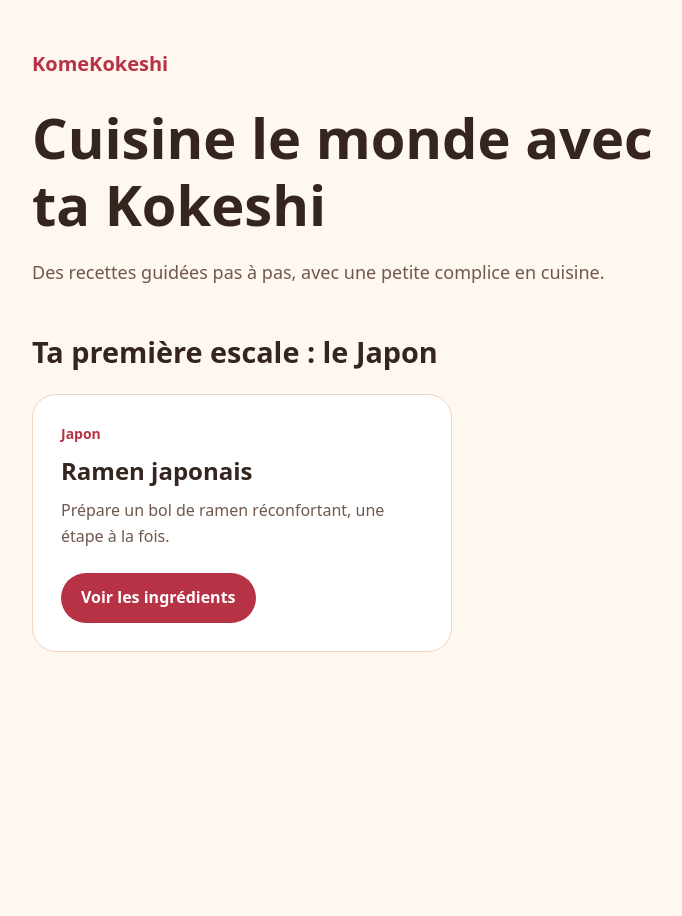
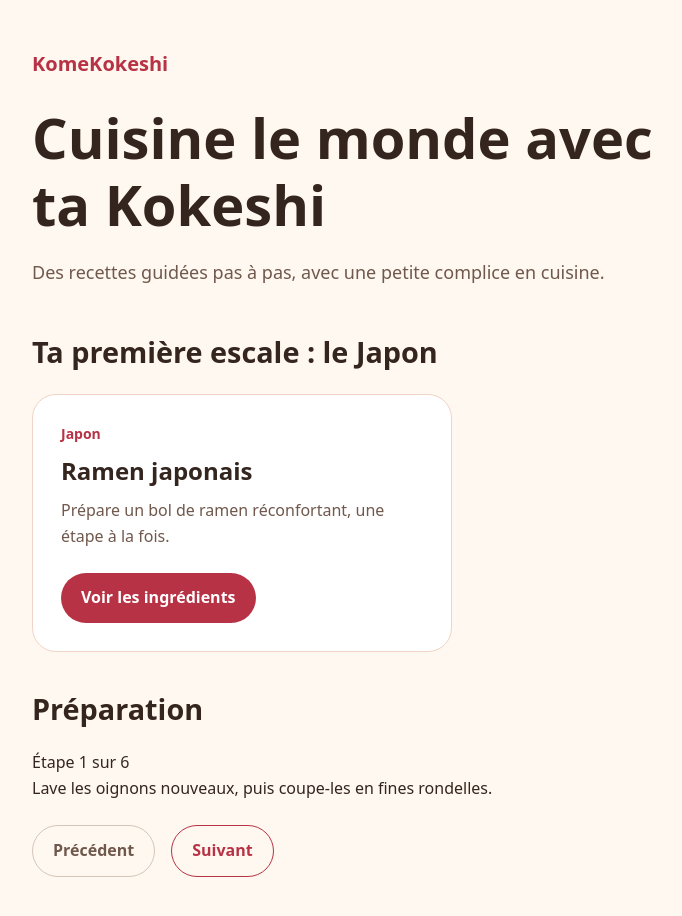
Before and after one commit to kahija/komekokeshi, a React (Vite) app: page / in a window 1280 px wide. Shown: the top 916 px of the page, without its empty margins (152-834 px from the left). Before the commit the page ends 800 px from the top, so only its background shows below. Built offline with nearby package versions, Linux system fonts and the light colour scheme.

Commit message:
feat: add cooking steps and navigation

```diff
--- a/src/App.tsx
+++ b/src/App.tsx
@@ -3,6 +3,9 @@ import { ramenRecipe } from "./data/recipes";
 
 function App() {
   const [showIngredients, setShowIngredients] = useState(false);
+  const [currentStepIndex, setCurrentStepIndex] = useState(0);
+
+  const currentStep = ramenRecipe.steps[currentStepIndex];
 
   return (
     <main className="home">
@@ -46,6 +49,34 @@ function App() {
           </div>
         </article>
       </section>
+      <section className="cooking" aria-labelledby="cooking-title">
+        <h2 id="cooking-title">Préparation</h2>
+
+        <div aria-live="polite" aria-atomic="true">
+          <p>
+            Étape {currentStepIndex + 1} sur {ramenRecipe.steps.length}
+          </p>
+          <p>{currentStep.instruction}</p>
+        </div>
+
+        <nav className="step-navigation" aria-label="Étapes de préparation">
+          <button
+            type="button"
+            disabled={currentStepIndex === 0}
+            onClick={() => setCurrentStepIndex((index) => index - 1)}
+          >
+            Précédent
+          </button>
+
+          <button
+            type="button"
+            disabled={currentStepIndex === ramenRecipe.steps.length - 1}
+            onClick={() => setCurrentStepIndex((index) => index + 1)}
+          >
+            Suivant
+          </button>
+        </nav>
+      </section>
     </main>
   );
 }
--- a/src/data/recipes.ts
+++ b/src/data/recipes.ts
@@ -1,9 +1,16 @@
+export type RecipeStep = {
+  id: string;
+  instruction: string;
+  action: "cut" | "mix" | "pour" | "cook" | "serve";
+};
+
 export type Recipe = {
   id: string;
   title: string;
   country: string;
   description: string;
   servings: number;
+  steps: RecipeStep[];
   ingredients: {
     id: string;
     name: string;
@@ -17,6 +24,44 @@ export const ramenRecipe: Recipe = {
   country: "Japon",
   description: "Prépare un bol de ramen réconfortant, une étape à la fois.",
   servings: 2,
+  steps: [
+    {
+      id: "prepare-spring-onions",
+      instruction:
+        "Lave les oignons nouveaux, puis coupe-les en fines rondelles.",
+      action: "cut",
+    },
+    {
+      id: "cook-eggs",
+      instruction:
+        "Plonge les œufs dans une casserole d’eau bouillante et laisse-les cuire 10 minutes. Refroidis-les sous l’eau froide, puis écale-les.",
+      action: "cook",
+    },
+    {
+      id: "heat-broth",
+      instruction:
+        "Verse le bouillon de légumes dans une casserole et porte-le à frémissement.",
+      action: "pour",
+    },
+    {
+      id: "season-broth",
+      instruction:
+        "Ajoute la sauce soja et l’huile de sésame au bouillon, puis mélange.",
+      action: "mix",
+    },
+    {
+      id: "cook-noodles",
+      instruction:
+        "Fais cuire les nouilles dans le bouillon selon le temps indiqué sur leur emballage.",
+      action: "cook",
+    },
+    {
+      id: "serve-ramen",
+      instruction:
+        "Répartis les nouilles et le bouillon dans deux bols. Ajoute les œufs coupés en deux et les oignons nouveaux.",
+      action: "serve",
+    },
+  ],
   ingredients: [
     { id: "noodles", name: "Nouilles pour ramen", quantity: "200 g" },
     { id: "broth", name: "Bouillon de légumes", quantity: "800 ml" },
--- a/src/index.css
+++ b/src/index.css
@@ -106,3 +106,36 @@ h3 {
   outline: 3px solid #34251f;
   outline-offset: 4px;
 }
+
+.cooking {
+  margin-top: 40px;
+}
+
+.step-navigation {
+  display: flex;
+  flex-wrap: wrap;
+  gap: 16px;
+  margin-top: 24px;
+}
+
+.step-navigation button {
+  padding: 12px 20px;
+  border: 1px solid #b83245;
+  border-radius: 999px;
+  background-color: transparent;
+  color: #b83245;
+  font: inherit;
+  font-weight: 600;
+  cursor: pointer;
+}
+
+.step-navigation button:focus-visible {
+  outline: 3px solid #34251f;
+  outline-offset: 4px;
+}
+
+.step-navigation button:disabled {
+  border-color: #d5c5bb;
+  color: #70584c;
+  cursor: default;
+}
```
